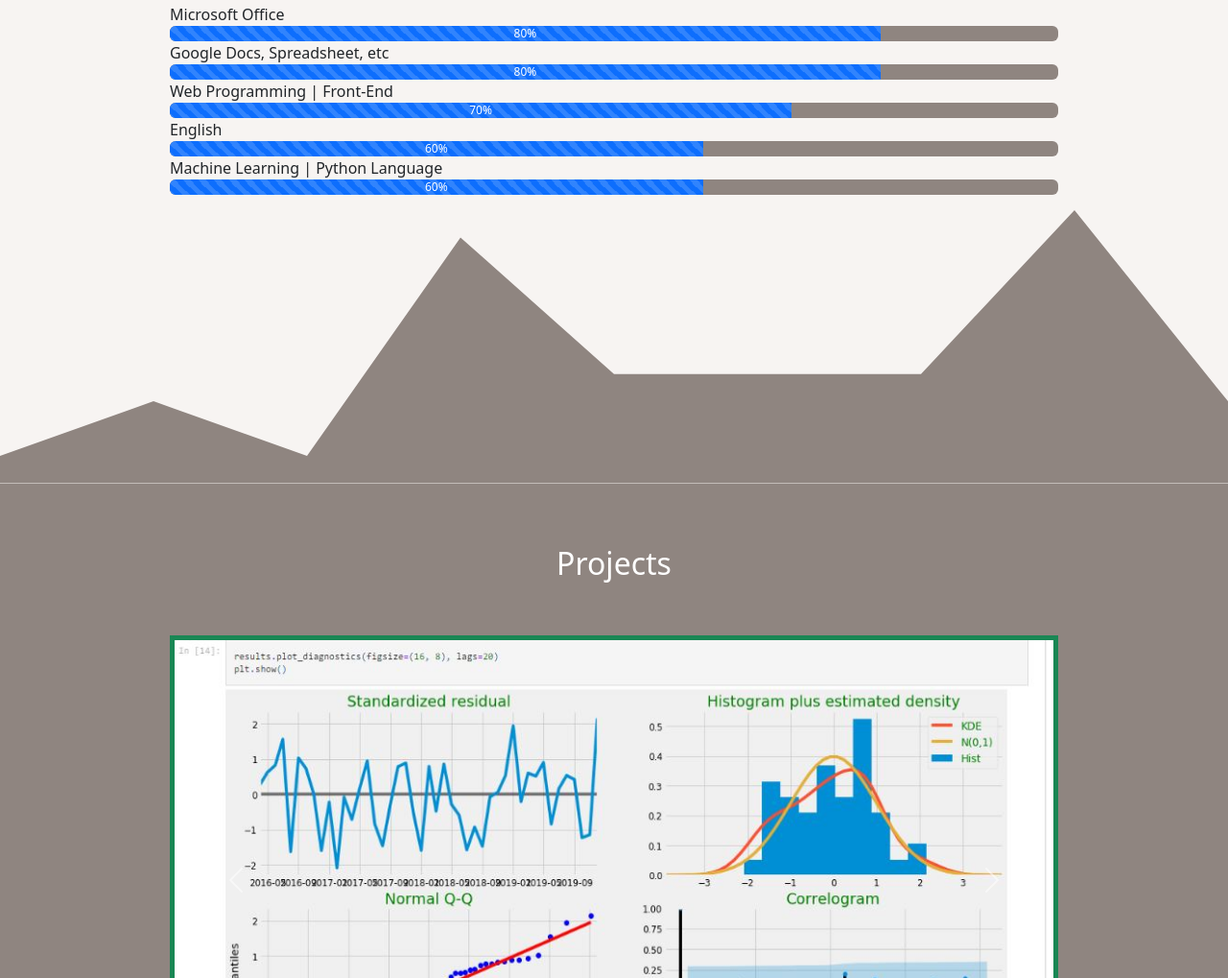
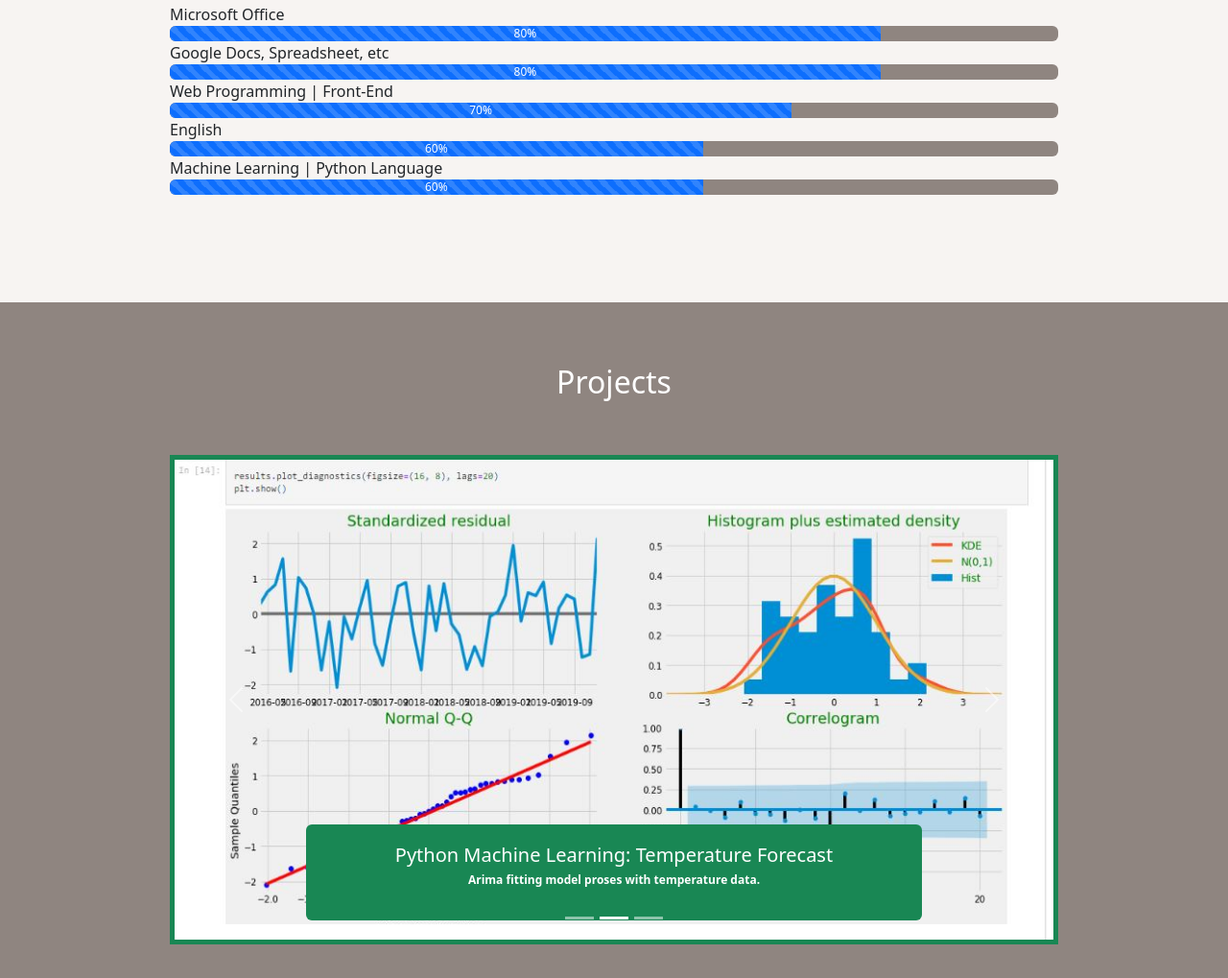
Before and after one commit to yasnitanoto/web-programming-html-css, a plain HTML site: page index.html in a window 1280 px wide. Shown: the part 1354-2373 px from the top of the page at 96% size. Drawn offline with nearby package versions, Linux system fonts and the light colour scheme.

Commit message:
Update index.html

```diff
--- a/index.html
+++ b/index.html
@@ -289,8 +289,9 @@
 						</div>
 					</div>
 				</div>
+				<br/><br/><br/><br/>
 
-				<svg xmlns="http://www.w3.org/2000/svg" viewBox="0 0 1440 320"><path fill="#8F8580" fill-opacity="1" d="M0,288L180,224L360,288L540,32L720,192L900,192L1080,192L1260,0L1440,224L1440,320L1260,320L1080,320L900,320L720,320L540,320L360,320L180,320L0,320Z"></path></svg>
+
 
 			</section>
 			<!-- Akhir Skill -->
```
